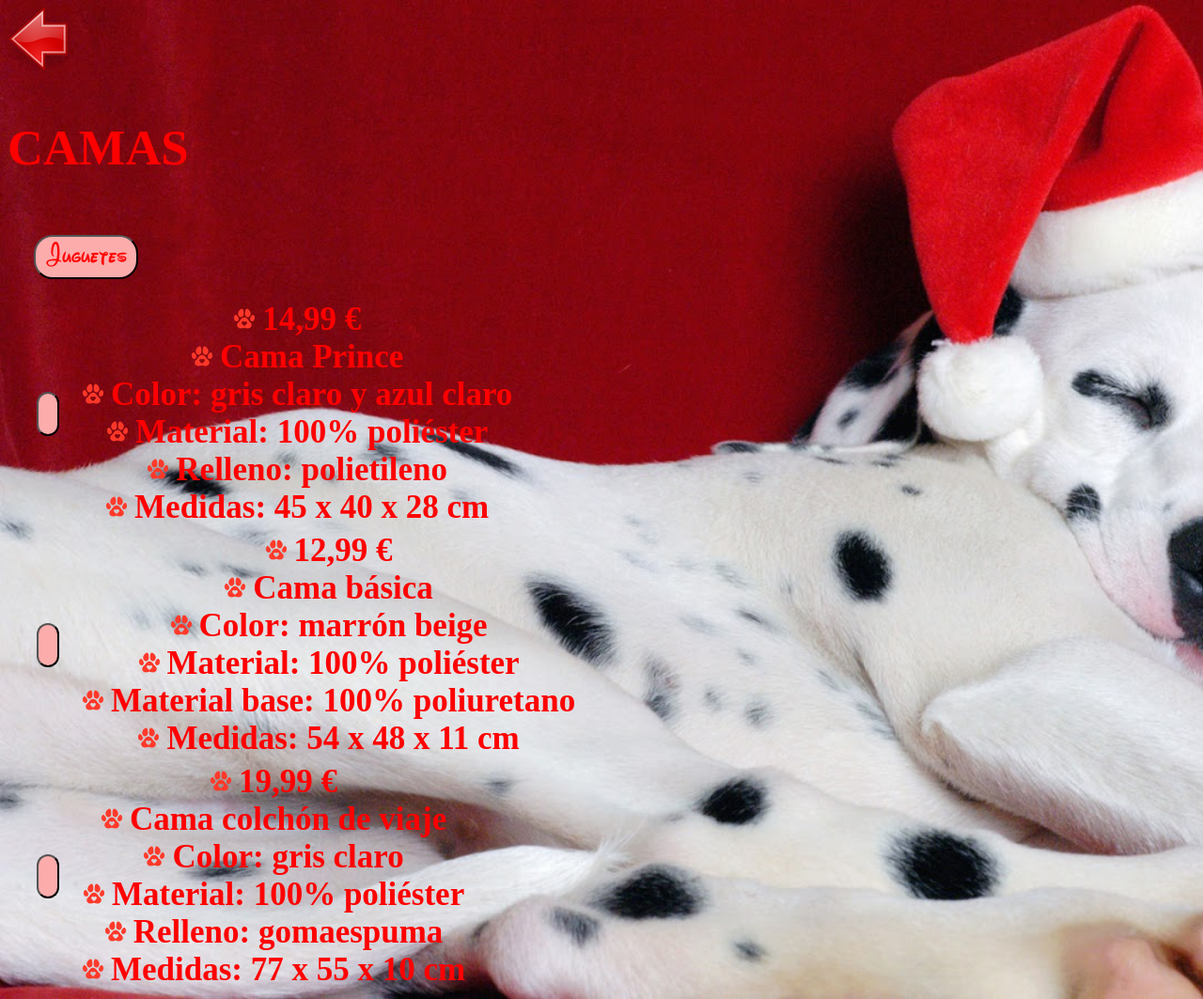
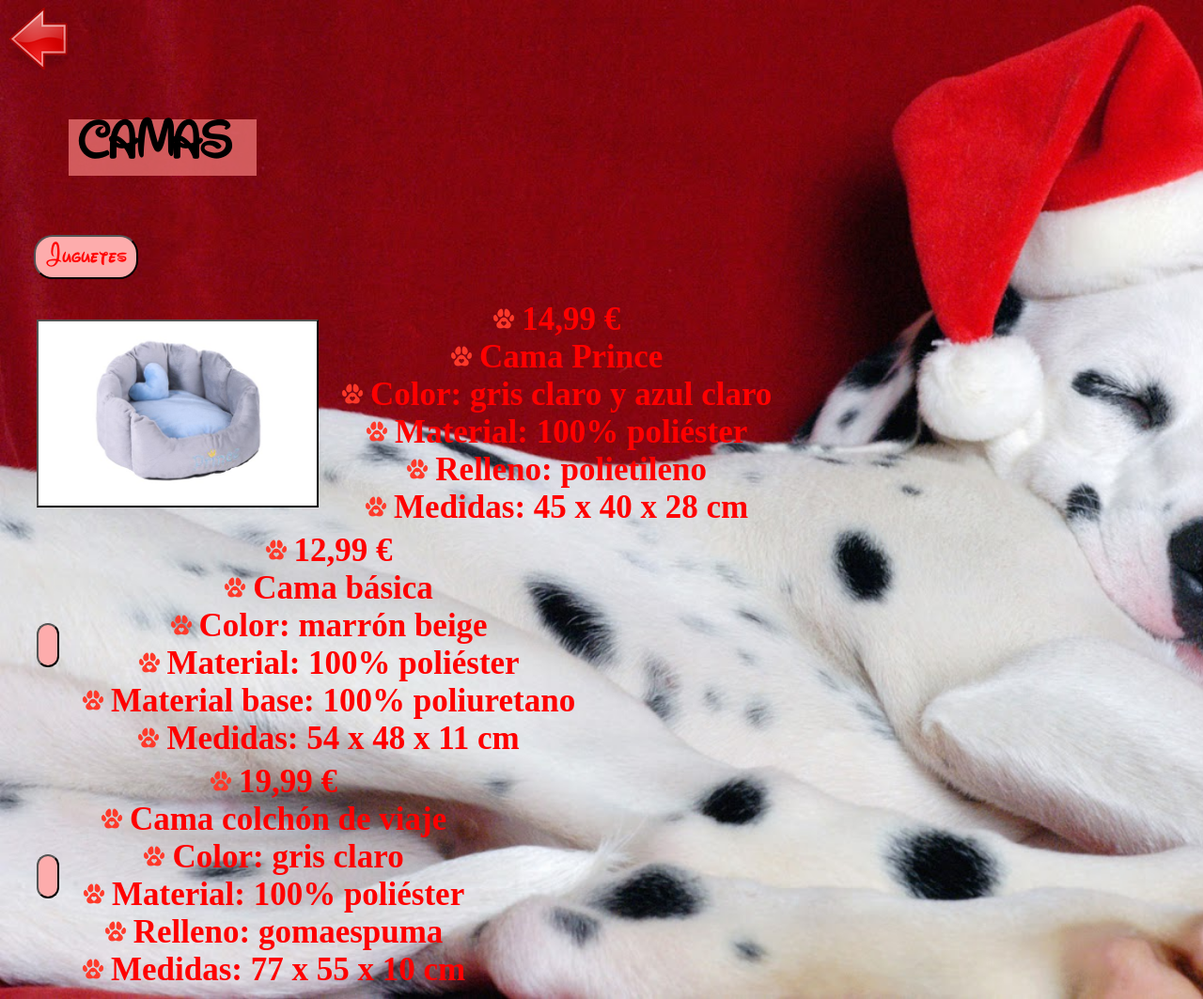
Before and after one commit to LourdesLozano/LTAW-Practicas, a plain HTML site: page P1/camas.html in a window 1280 px wide. Shown: the whole page at 94% size. Drawn offline with Linux system fonts and the light colour scheme; a script that the page names is missing.

Commit message:
cama 1 en boton

```diff
--- a/P1/style.css
+++ b/P1/style.css
@@ -4,6 +4,7 @@
 }
 
 body{
+    background: no-repeat;
     background-image: url(img/fondo8.jpg);
     background-size: cover;
     color: red;
@@ -457,3 +458,31 @@ li {
 #btn_juguetes{
     margin-left: 120px;
 }
+
+
+
+
+
+
+
+
+#iniCamas{
+    margin-left: 65px;
+    padding: 10px;
+    color:black;
+    font-family: 'disney';
+    border-color: rgb(170, 0, 0);
+    background-color: rgba(229, 111, 111, 0.807);
+    width: 180px;
+}
+
+#cama1 {
+    background-image: url(img/camas/cama1.jpg);
+    background-color: white;
+    background-repeat:no-repeat;
+    background-position:center;
+    background-size: contain;
+    border-radius: 0px;
+    width: 300px;
+    height: 200px;
+}
```
Also changed, not shown: P1/camas.html (+0 -11 lines), P1/camas.js (added).
